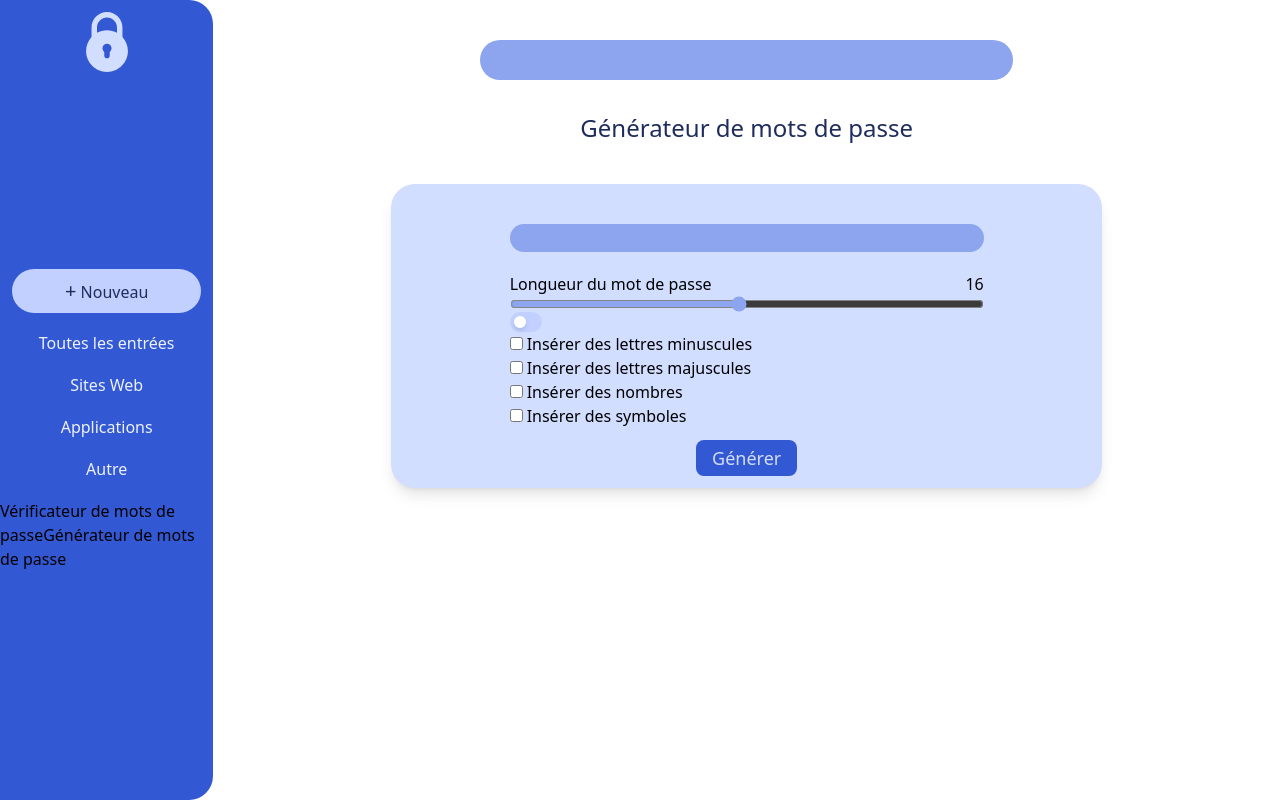
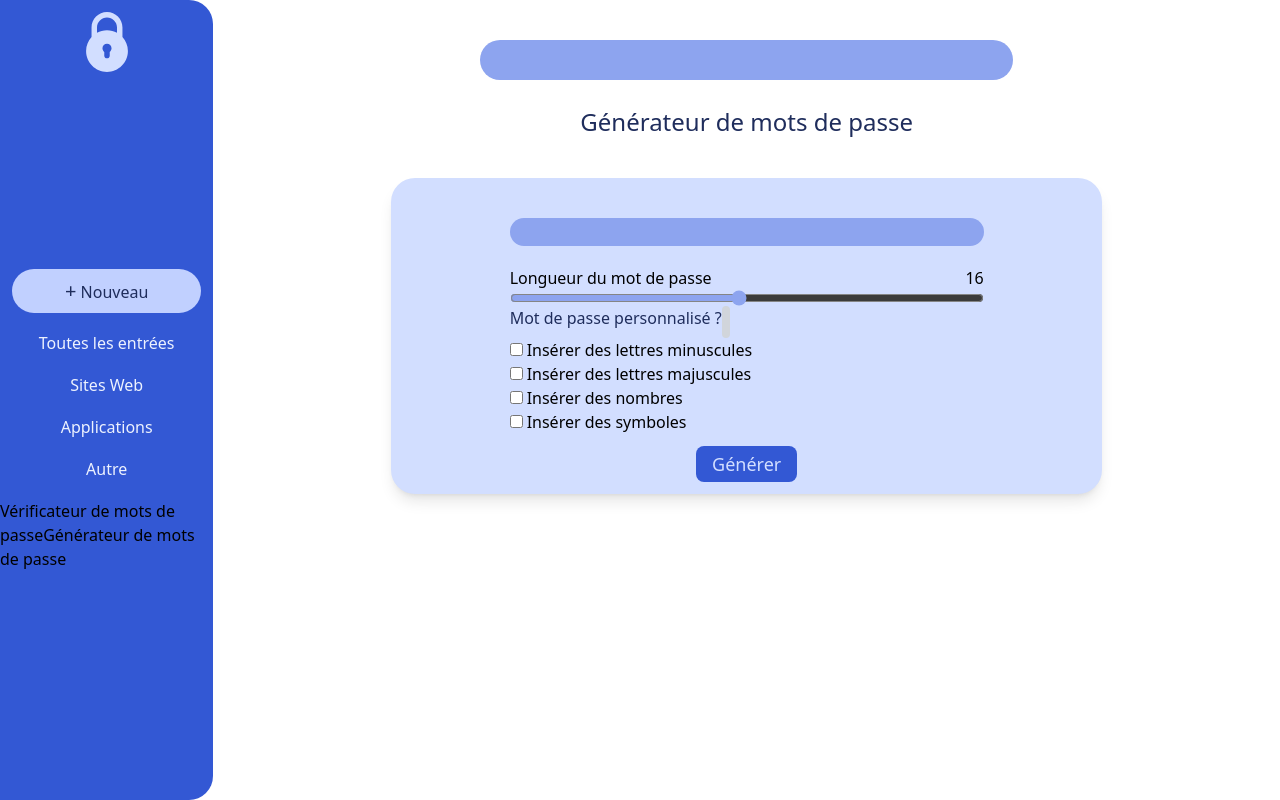
Before and after one commit to Shaktas/Projet-1-React-Express-Front, a React (Vite) app: page /genPwd in a window 1280 px wide. Built offline with nearby package versions, Linux system fonts and the light colour scheme.

Commit message:
Dev : prop-type + toggle propriety

```diff
--- a/package.json
+++ b/package.json
@@ -10,6 +10,7 @@
     "preview": "vite preview"
   },
   "dependencies": {
+    "prop-types": "^15.8.1",
     "react": "^18.3.1",
     "react-dom": "^18.3.1",
     "react-hook-form": "^7.53.1",
--- a/src/Components/ActionComponents/ToggleSwitch.jsx
+++ b/src/Components/ActionComponents/ToggleSwitch.jsx
@@ -1,22 +1,51 @@
 import { useState } from "react";
+import PropTypes from "prop-types";
 
-const ToggleSwitch = () => {
+const ToggleSwitch = ({ properties }) => {
   const [isToggled, setIsToggled] = useState(false);
 
   const toggleHandler = () => {
     setIsToggled(!isToggled);
   };
 
+  ToggleSwitch.propTypes = {
+    properties: PropTypes.shape({
+      width: PropTypes.string,
+      height: PropTypes.string,
+      bgColorOn: PropTypes.string,
+      bgColorOff: PropTypes.string,
+      toggleWidth: PropTypes.string,
+      toggleHeight: PropTypes.string,
+      toggleColor: PropTypes.string,
+      translateX: PropTypes.string,
+    }),
+  };
+
+  const {
+    width = "w-8",
+    height = "h-4",
+    bgColorOn = "bg-blue-9",
+    bgColorOff = "bg-blue-6",
+    toggleWidth = "w-3",
+    toggleHeight = "h-3",
+    toggleColor = "bg-white",
+    translateX = "translate-x-3",
+  } = properties;
+
   return (
     <div
-      className={`w-8 h-4flex items-center bg-blue-6 rounded-full p-1 cursor-pointer ${
-        isToggled ? "bg-blue-9" : "bg-blue-6"
+      className={`${
+        (width, height, bgColorOff)
+      } flex items-center rounded-full p-1 cursor-pointer ${
+        isToggled ? bgColorOn : bgColorOff
       }`}
       onClick={toggleHandler}
     >
       <div
-        className={`bg-white w-3 h-3 rounded-full shadow-md transform duration-300 ease-in-out ${
-          isToggled ? "translate-x-3" : ""
+        className={` ${
+          (toggleColor, toggleWidth, toggleHeight)
+        } rounded-full shadow-md transform duration-300 ease-in-out ${
+          isToggled ? translateX : ""
         }`}
       ></div>
     </div>
--- a/src/Components/Password/GenPwd.jsx
+++ b/src/Components/Password/GenPwd.jsx
@@ -31,6 +31,17 @@ function GenPwd() {
       onchange: setSymbolsHandler,
     },
   ];
+
+  const toggleProperties = {
+    width: "w-12",
+    height: "h-6",
+    bgColorOn: "bg-green-500",
+    bgColorOff: "bg-gray-300",
+    toggleWidth: "w-6",
+    toggleHeight: "h-6",
+    toggleColor: "bg-white",
+    translateX: "translate-x-6",
+  };
 
   function setLengthHandler(e) {
     setLength(e.target.value);
@@ -96,7 +107,10 @@ function GenPwd() {
               value={length}
               onChange={setLengthHandler}
             />
-            <ToggleSwitch />
+            <div className="flex content-around">
+              <span className="text-blue-12">Mot de passe personnalisé ?</span>
+              <ToggleSwitch properties={toggleProperties} />
+            </div>
             {checkboxParams.map((param) => (
               <Checkbox
                 key={param.id}
--- a/src/assets/CopySvg.jsx
+++ b/src/assets/CopySvg.jsx
@@ -1,3 +1,5 @@
+import PropTypes from "prop-types";
+
 function CopySvg({ color = "fill-current", height = "auto", width = "auto" }) {
   return (
     <svg
```
Also changed, not shown: 1 other file (tests, documents, lock files or other folders).
